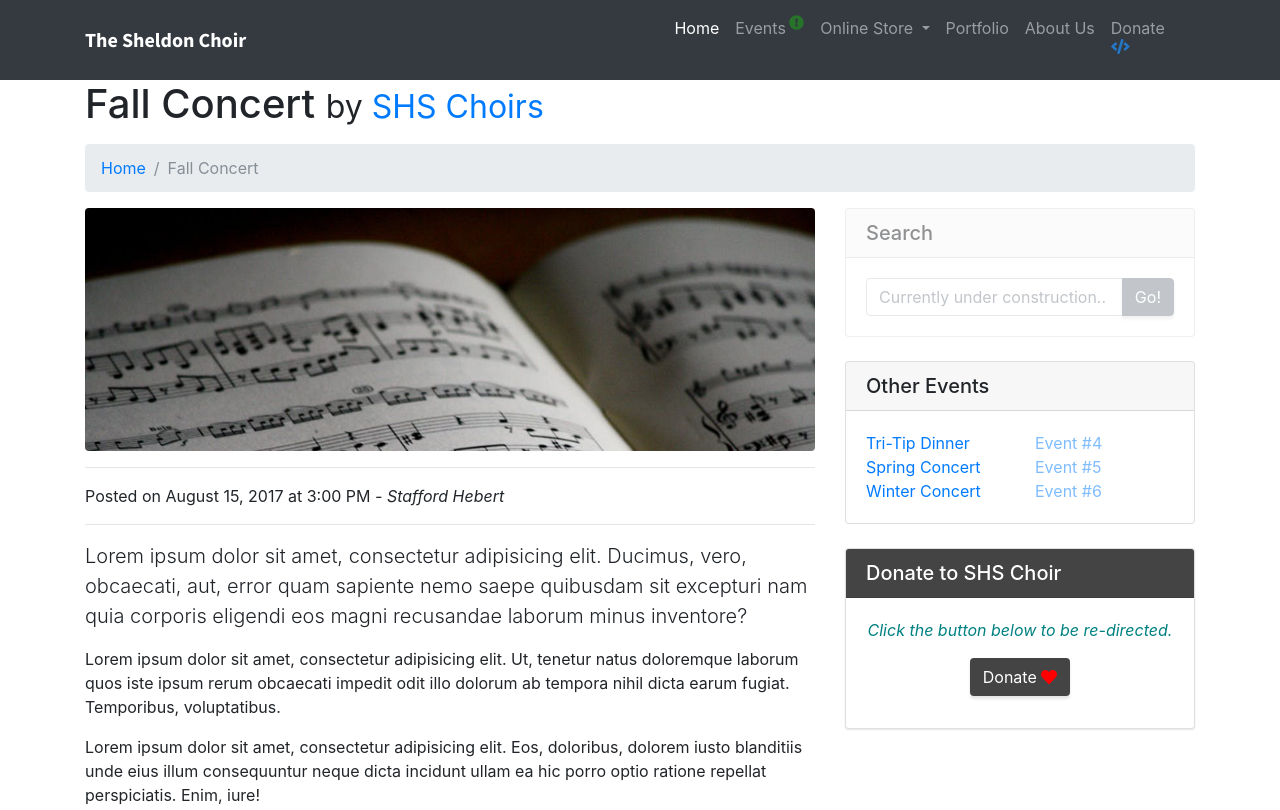
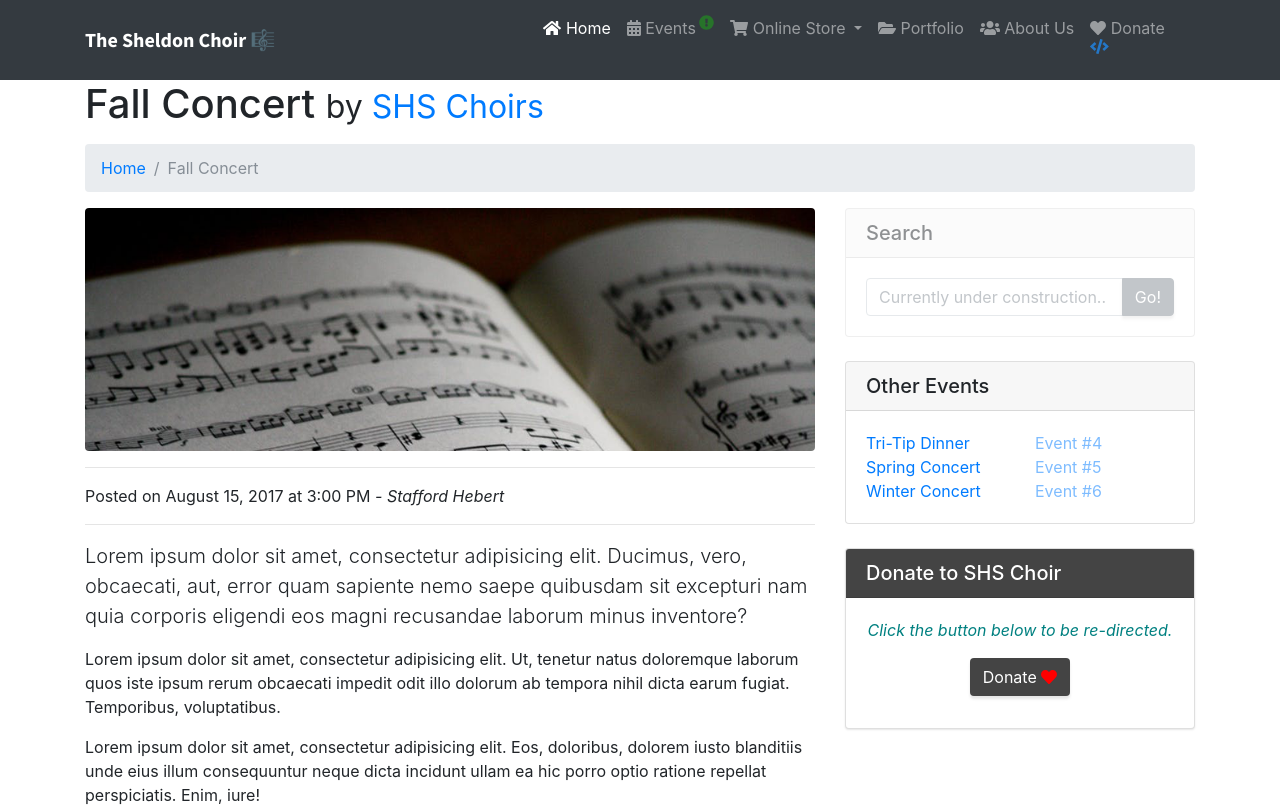
Before and after one commit to sheldonchoir/sheldonchoir.github.io, a website with bundled scripts: page fall-concert.html in a window 1280 px wide. Shown: the top 810 px of the page. Built offline with nearby package versions, Linux system fonts and the light colour scheme.

Commit message:
nav-global

```diff
--- a/fall-concert.html
+++ b/fall-concert.html
@@ -22,22 +22,22 @@
   </head>
     <nav class="navbar fixed-top navbar-expand-lg navbar-dark bg-dark fixed-top">
       <div class="container">
-        <a class="navbar-brand teal-hover" href="index.html" style="font-family: 'Source Sans Pro'; font-weight: 600;">The Sheldon Choir</a>
+        <a class="navbar-brand teal-hover" href="index.html" style="font-family: 'Source Sans Pro'; font-weight: 600;">The Sheldon Choir 🎼</a>
         <button class="navbar-toggler navbar-toggler-right" type="button" data-toggle="collapse" data-target="#navbarResponsive" aria-controls="navbarResponsive" aria-expanded="false" aria-label="Toggle navigation">
           <span class="navbar-toggler-icon"></span>
         </button>
         <div class="collapse navbar-collapse" id="navbarResponsive">
           <ul class="navbar-nav ml-auto">
             <li class="nav-item active">
-              <a class="nav-link js-scroll-trigger" href="#page-top">Home</a>
+              <a class="nav-link js-scroll-trigger" href="#page-top"><i class="fas fa-home"></i> Home</a>
             </li>
             <li class="nav-item">
-              <a class="nav-link js-scroll-trigger" href="index.html#events">Events<sup> <i class="fa fa-exclamation-circle faa-flash faa-slow animated" style="color: forestgreen; font-size: 15px;"></i></sup></a>
+              <a class="nav-link js-scroll-trigger" href="index.html#events"><i class="fas fa-calendar-alt"></i> Events<sup> <i class="fa fa-exclamation-circle faa-flash faa-slow animated" style="color: forestgreen; font-size: 15px;"></i></sup></a>
             </li>
             <li class="nav-item dropdown">
               <a class="nav-link dropdown-toggle" href="#" id="navbarDropdownPortfolio" data-toggle="dropdown" aria-haspopup="true" aria-expanded="false">
-                Online Store
-              </a>
+                <i class="fas fa-shopping-cart"></i> Online Store
+                </a>
               <div class="dropdown-menu dropdown-menu-right" aria-labelledby="navbarDropdownPortfolio">
                 <a class="dropdown-item" href="index.html#store">Buy Vocal T-Shirt</a>
                 <a class="dropdown-item" href="index.html#store">Honor Choir Audition</a>
@@ -46,13 +46,13 @@
               </div>
             </li>
             <li class="nav-item">
-              <a class="nav-link js-scroll-trigger" href="index.html#portfolio">Portfolio</a>
+              <a class="nav-link js-scroll-trigger" href="index.html#portfolio"><i class="fas fa-folder-open"></i> Portfolio</a>
             </li>
               <li class="nav-item">
-              <a class="nav-link js-scroll-trigger" href="index.html#about">About Us</a>
+              <a class="nav-link js-scroll-trigger" href="index.html#about"><i class="fas fa-users"></i> About Us</a>
             </li>
               <li class="nav-item">
-              <a class="nav-link js-scroll-trigger" href="donate.html">Donate <sup> <i class="fa fa-code faa-flash faa-slow animated" style="color: dodgerblue; font-size: 15px;"></i><i class="far fa-circle faa-burst faa-slow animated" style="color: red; font-size: 15px; margin-left: -16px;"></i></sup></a>
+              <a class="nav-link js-scroll-trigger" href="donate.html"><i class="fas fa-heart"></i> Donate <sup> <i class="fa fa-code faa-flash faa-slow animated" style="color: dodgerblue; font-size: 15px;"></i><i class="far fa-circle faa-burst faa-slow animated" style="color: red; font-size: 15px; margin-left: -16px;"></i></sup></a>
             </li>
           </ul>
         </div>
```
Also changed, not shown: spring-concert.html (+8 -8 lines), tri-tip.html (+8 -8 lines), winter-concert.html (+8 -8 lines).
